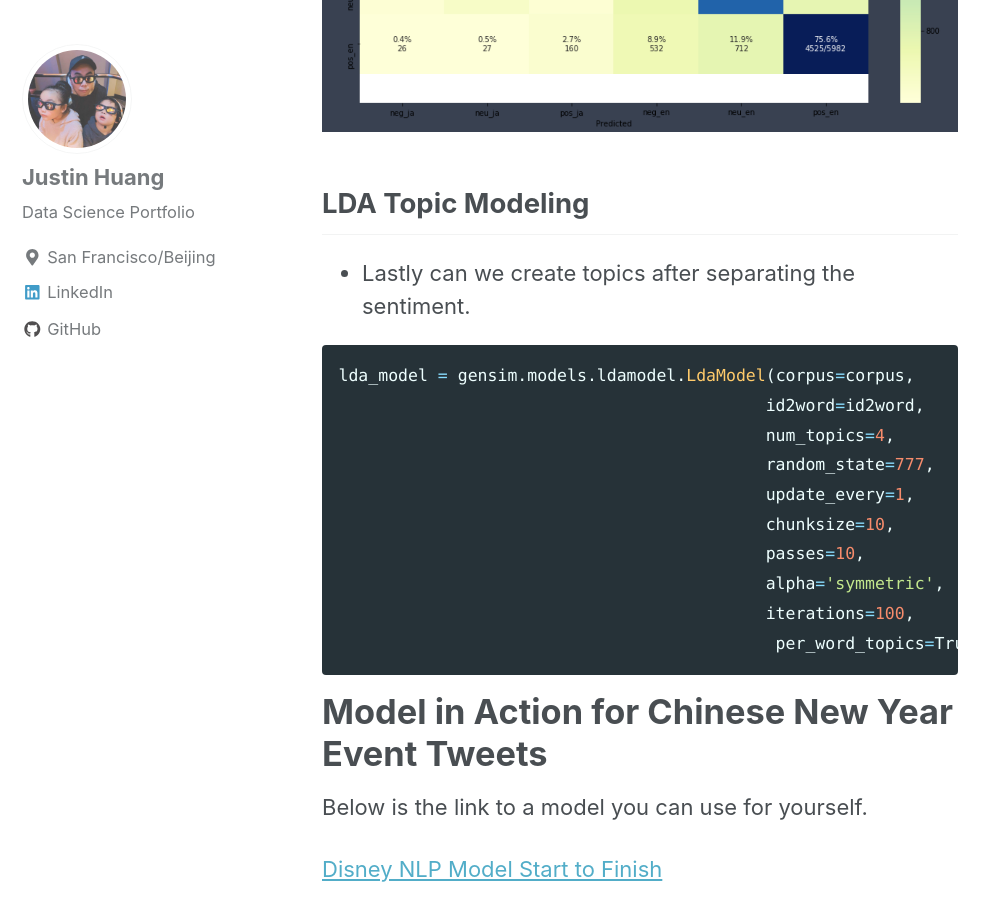
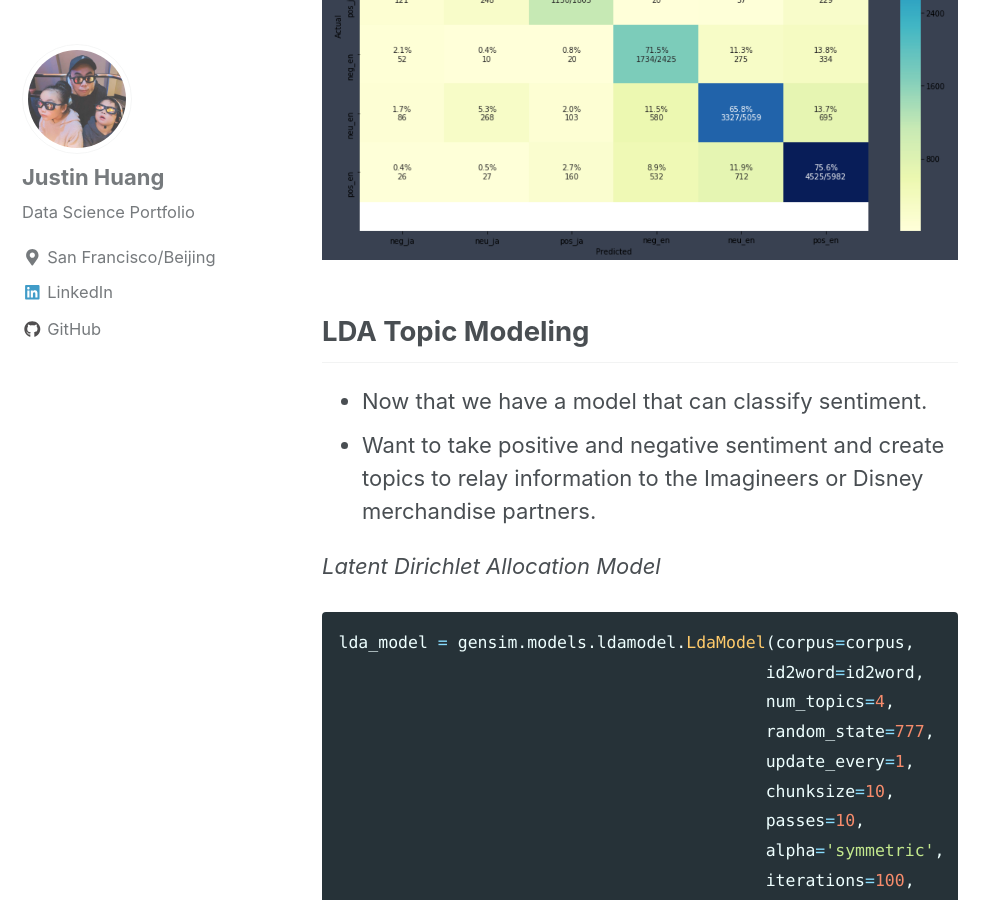
Before and after one commit to jvhuang1786/jvhuang1786.github.io, a Jekyll site: the page built from _posts/2018-01-28-disneynlp.md, in a window 1280 px wide and 900 px high, scrolled down 20669 px. Shown: the whole window, without its empty margins (0-999 px from the left). Built offline with Jekyll 4.4.1, drawn with Linux system fonts in a browser that asks for light colours; nearby versions of some CDN libraries; some of the changed text lies outside the part shown.

Commit message:
new github

````diff
--- a/_posts/2018-01-28-disneynlp.md
+++ b/_posts/2018-01-28-disneynlp.md
@@ -330,8 +330,9 @@
 
 ## Random Forest Classifier CountVectorizer
 
-Hyperparameter Tuning
+- Labels for prediction are 0-ja negative, 1-ja neutral, 2-ja positive, 3-en negative, 4-en neutral, 5-en positive.
 
+*Hyperparameter Tuning*
 ```python
 rf_clf = RandomForestClassifier()
 
@@ -354,8 +355,8 @@
 *Features vs Accuracy Score*
 <img src="{{ site.url }}{{ site.baseurl }}/images/disneynlp/features.png" alt="r, disney, nlp" width="2000" height="2000">
 
+*Random Forest Final Model*
 ```python
-
 #Instantiate our model
 rf = RandomForestClassifier(n_estimators = 650, max_depth = 500, max_features = 'log2',
                             n_jobs=-1)
@@ -381,8 +382,10 @@
 
 
 ## LDA Topic Modeling
-- Lastly can we create topics after separating the sentiment.
+- Now that we have a model that can classify sentiment.
+- Want to take positive and negative sentiment and create topics to relay information to the Imagineers or Disney merchandise partners.
 
+*Latent Dirichlet Allocation Model*
 ```python
 lda_model = gensim.models.ldamodel.LdaModel(corpus=corpus,
                                            id2word=id2word,
````
